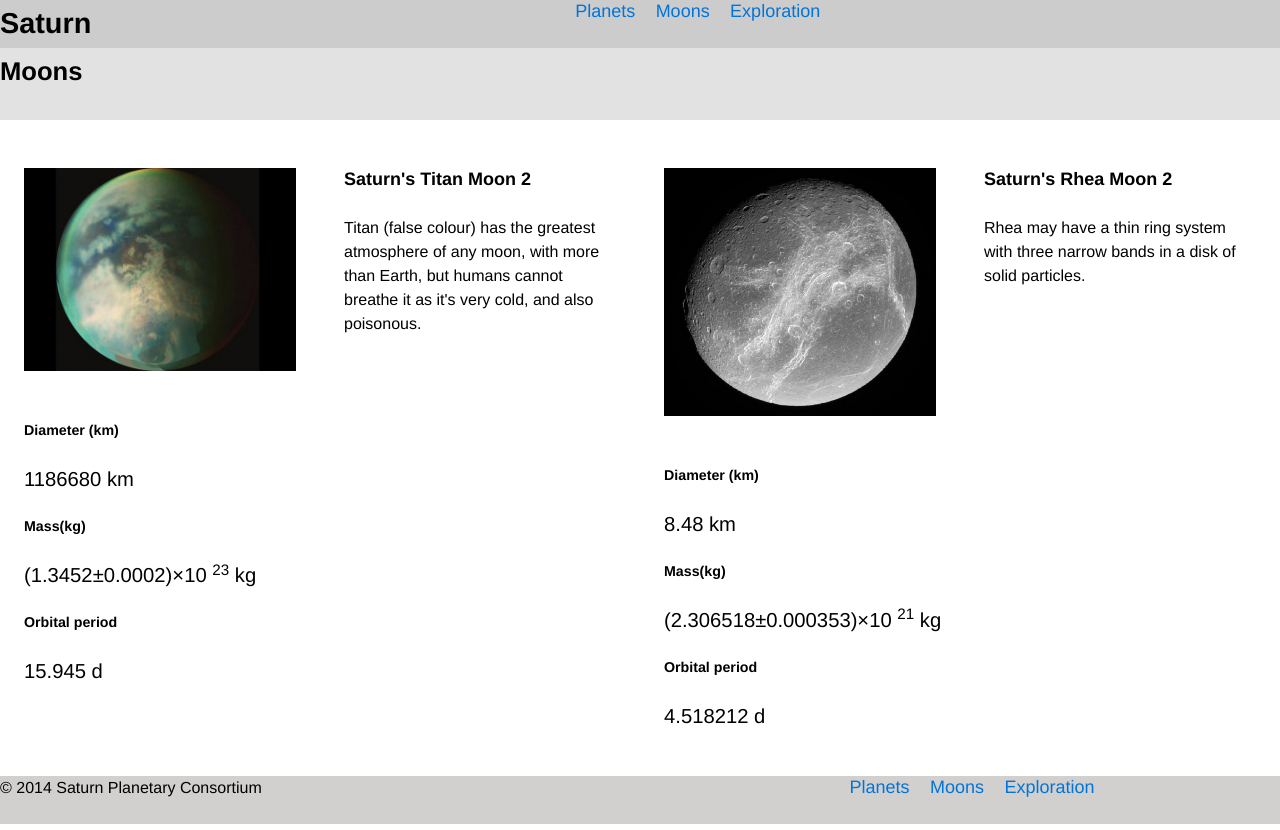
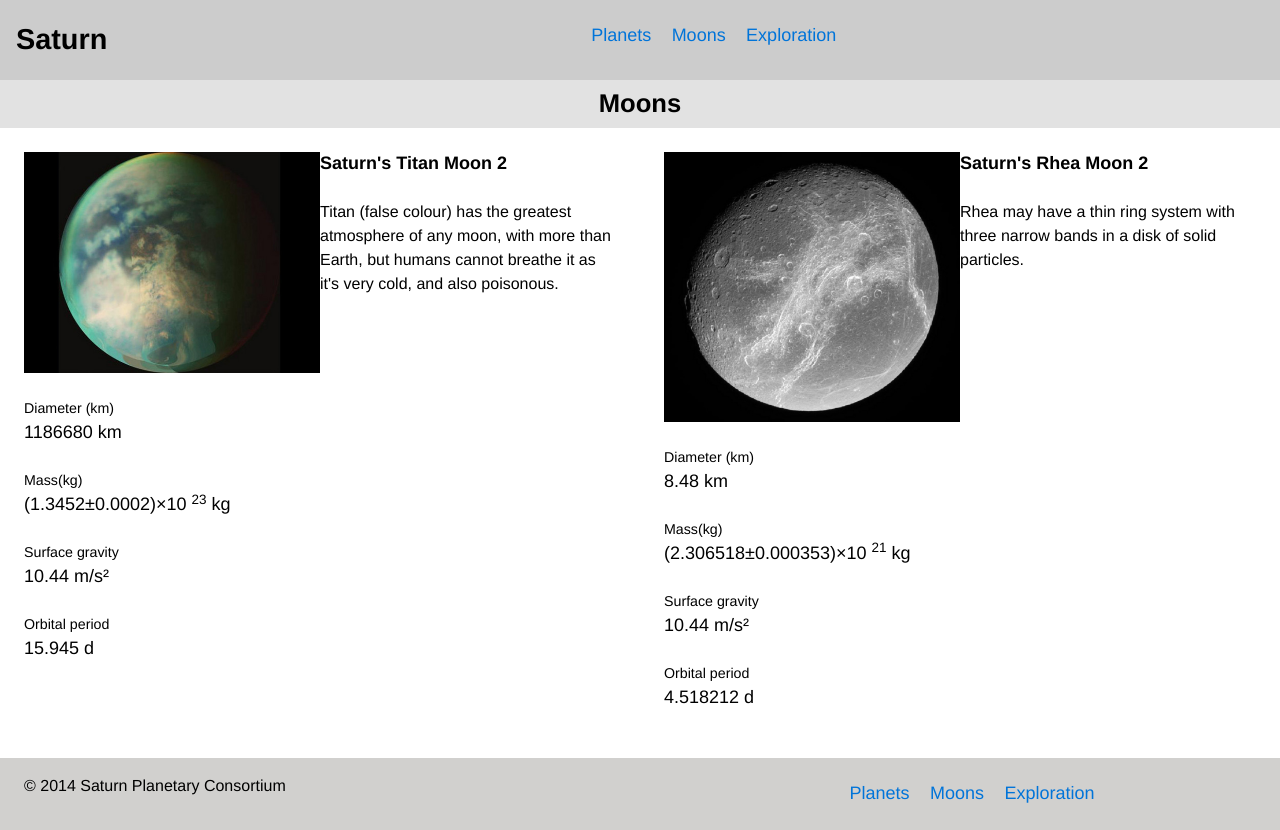
Before and after one commit to s-hernandez/dsn1675-planet-website, a plain HTML site: page moons.html in a window 1280 px wide. Drawn offline with Linux system fonts and the light colour scheme.

Commit message:
Moons page

```diff
--- a/css/grid.css
+++ b/css/grid.css
@@ -263,5 +263,3 @@ html {
   display: inline-block;
   visibility: visible;
 }
-
-}
--- a/css/main.css
+++ b/css/main.css
@@ -46,14 +46,12 @@ figure {
 figcaption {
     text-align: left;
     width: 100%;
-    padding: 0em;
     font-size: .9rem;
 }
 
 .title {
     background-color: #ccc;
-    padding: 0;
-    margin: 0;
+    margin: 1rem;
     text-align: center;
     text-decoration: none;
 }
@@ -62,7 +60,6 @@ h1 {
     text-decoration: none;
     float: center;
     text-align: center;
-    margin: 0;
 }
 
 .background {
@@ -77,14 +74,12 @@ h1 {
 
 h2 {
     text-decoration: none;
-    padding: 0;
-    margin: 0;
-    text-align: left;
-    font-size: 3rem;
 }
 
 .nav {
     list-style-type: none;
+    margin-top: 1.5rem;
+    margin-bottom: none;
 }
 
 .top-bar {
@@ -126,6 +121,10 @@ nav ul li {
     background-color: #F0F0F0;
 }
 
+.margin {
+    margin-top: 1rem;
+}
+
 @media only screen and (min-width: 30em) {
 
     .nav {
--- a/moons.html
+++ b/moons.html
@@ -21,60 +21,83 @@
         </nav>
 </div>
 
-<div class="intro push">
-    <h2>Moons</h2>
+<div class="intro gutter">
+    <h2 class="push-0">Moons</h2>
 </div>
 
 <div class="grid">
-    <div class="unit unit unit-xs-1 unit-s-1 unit-m-1-2 unit-l-1-2">
+    <div class="unit island unit unit-xs-1 unit-s-1 unit-m-1-2 unit-l-1-2">
         <div class="grid">
-            <div class=" unit island unit-xs-1 unit-s-1 unit-m-1 unit-l-1-2">
-                <img src="images/titan.jpg" alt="fake moon">
+            <div class=" unit unit-xs-1 unit-s-1 unit-m-1 unit-l-1-2">
+                <img class="pad-bottom" src="images/titan.jpg" alt="fake moon">
             </div>
-            <div class=" unit island unit-xs-1 unit-s-1 unit-m-1 unit-l-1-2">
+            <div class=" unit unit-xs-1 unit-s-1 unit-m-1 unit-l-1-2">
                 <h3 class="mega">Saturn's Titan Moon 2</h3>
                 <p>Titan (false colour) has the greatest atmosphere of any moon, with more than Earth, but humans cannot breathe it as it's very cold, and also poisonous.</p>
             </div>
         </div>
 
-        <div class="island">
-            <h4 class="milli">Diameter (km)</h4>
-            <p class="giga">1186680 km</p>
-            <h4 class="milli">Mass(kg)</h4>
-            <p class="giga">(1.3452±0.0002)×10 <sup>23</sup> kg</p>
-            <h4 class="milli">Orbital period</h4>
-            <p class="giga">15.945 d</p>
-        </div>
+        <dl class="push-0">
+                <dt class="milli">Diameter (km)</dt>
+                <dd class="mega">
+                    <data>1186680 km</data>
+                </dd>
 
+                <dt class="milli">Mass(kg)</dt>
+                <dd class="mega">
+                    <data>(1.3452±0.0002)×10 <sup>23</sup> kg</data>
+                </dd>
+
+                <dt class="milli">Surface gravity</dt>
+                <dd class="mega">
+                    <data>10.44 m/s²</data>
+                </dd>
+
+                <dt class="milli">Orbital period</dt>
+                <dd class="mega">
+                    <data>15.945 d</data>
+                </dd>
+            </dl>
     </div>
 
-    <div class="unit unit-xs-1 unit-s-1 unit-m-1-2 unit-l-1-2">
+    <div class="unit island unit-xs-1 unit-s-1 unit-m-1-2 unit-l-1-2">
         <div class="grid">
-            <div class=" unit island unit-xs-1 unit-s-1 unit-m-1 unit-l-1-2">
-                <img src="images/rhea.jpg" alt="fake moon">
+            <div class=" unit unit-xs-1 unit-s-1 unit-m-1 unit-l-1-2">
+                <img class="pad-bottom" src="images/rhea.jpg" alt="fake moon">
             </div>
-            <div class="unit island unit-xs-1 unit-s-1 unit-m-1 unit-l-1-2">
+            <div class="unit unit-xs-1 unit-s-1 unit-m-1 unit-l-1-2">
     <h3 class="mega">Saturn's Rhea Moon 2</h3>
         <p>Rhea may have a thin ring system with three narrow bands in a disk of solid particles.</p>
             </div>
         </div>
-     <div class="island">
-            <h4 class="milli">Diameter (km)</h4>
-            <p class="giga">8.48 km</p>
 
-            <h4 class="milli">Mass(kg)</h4>
-            <p class="giga">(2.306518±0.000353)×10 <sup>21</sup> kg</p>
+        <dl class="push-0">
+                <dt class="milli">Diameter (km)</dt>
+                <dd class="mega">
+                    <data>8.48 km</data>
+                </dd>
 
-            <h4 class="milli">Orbital period</h4>
-            <p class="giga">4.518212 d</p>
-        </div>
+                <dt class="milli">Mass(kg)</dt>
+                <dd class="mega">
+                    <data>(2.306518±0.000353)×10 <sup>21</sup> kg</data>
+                </dd>
 
+                <dt class="milli">Surface gravity</dt>
+                <dd class="mega">
+                    <data>10.44 m/s²</data>
+                </dd>
+
+                <dt class="milli">Orbital period</dt>
+                <dd class="mega">
+                    <data>4.518212 d</data>
+                </dd>
+            </dl>
     </div>
 </div>
 
 <footer>
     <div class="grid background">
-    <p class="unit unit-xs-1 unit-s-1 unit-m-1-2 unit-l-1-2">© 2014 Saturn Planetary Consortium</p>
+    <p class="unit margin gutter unit-xs-1 unit-s-1 unit-m-1-2 unit-l-1-2">© 2014 Saturn Planetary Consortium</p>
         <nav class="unit unit-xs-1 unit-s-1 unit-m-1-2 unit-l-1-2">
             <ul class="nav">
                 <li class="mega"><a href="index.html">Planets</a></li>
```
Also changed, not shown: index.html (+6 -6 lines).
